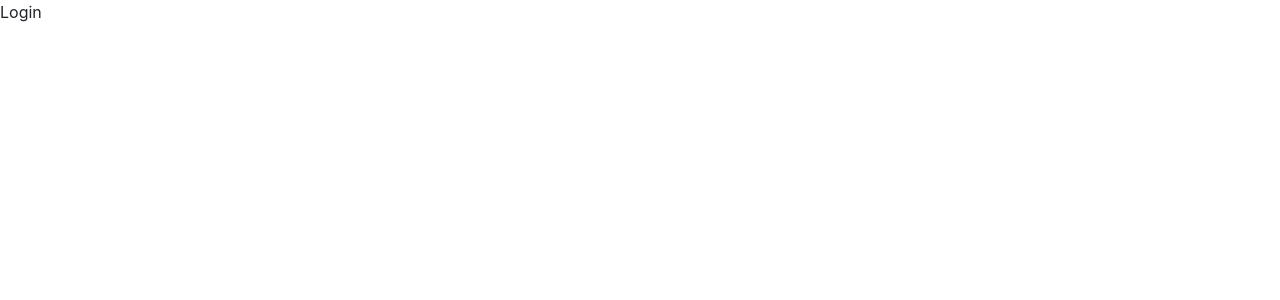
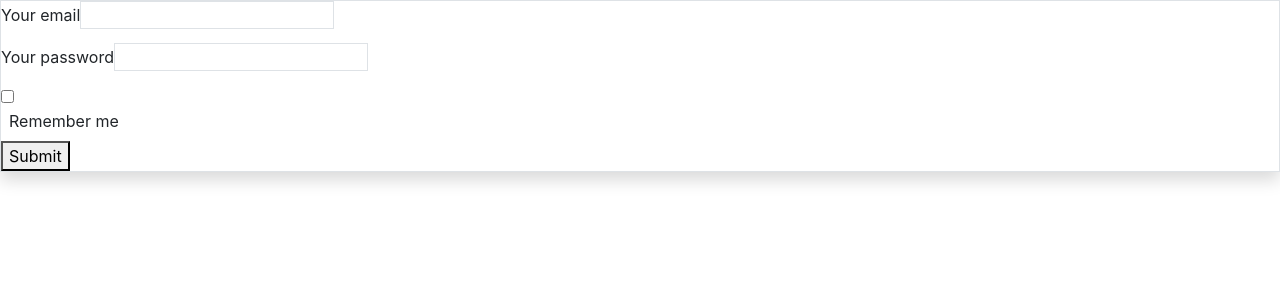
Before and after one commit to ETutorOnlineJobManagementSystem/Etojms, a React (Create React App) app in the folder client/: page /#/login in a window 1280 px wide. Shown: the top 300 px of the page. Built offline with nearby package versions, Linux system fonts and the light colour scheme.

Commit message:
login page

```diff
--- /dev/null
+++ b/client/src/App.css
@@ -0,0 +1,43 @@
+/* App.css */
+
+.Login {
+  display: flex;
+  justify-content: center;
+  align-items: center;
+  height: 100vh;
+  background-color: #f4f4f4;
+}
+
+.login-container {
+  background-color: #fff;
+  padding: 20px;
+  border-radius: 8px;
+  box-shadow: 0 0 10px rgba(0, 0, 0, 0.1);
+}
+
+form {
+  display: flex;
+  flex-direction: column;
+}
+
+label {
+  margin-bottom: 10px;
+}
+
+input {
+  padding: 8px;
+  margin-bottom: 10px;
+}
+
+button {
+  padding: 10px;
+  background-color: #007bff;
+  color: #fff;
+  border: none;
+  border-radius: 4px;
+  cursor: pointer;
+}
+
+button:hover {
+  background-color: #0056b3;
+}
--- /dev/null
+++ b/client/src/screens/login/login.css
@@ -0,0 +1,3 @@
+.input{
+
+}
--- a/client/src/screens/login/login.js
+++ b/client/src/screens/login/login.js
@@ -1,9 +1,51 @@
-import React from 'react'
+// Import necessary React components and hooks
+import React, { useState } from 'react';
 
+
+// Functional component for the login page
 const Login = () => {
+  // State to manage the input values
+  const [username, setUsername] = useState('');
+  const [password, setPassword] = useState('');
+
+  // Function to handle form submission
+  const handleLogin = (e) => {
+    e.preventDefault();
+
+    // You can add authentication logic here (e.g., API request)
+    // For simplicity, let's just log the credentials for now
+    console.log('Username:', username);
+    console.log('Password:', password);
+
+    // You can redirect the user to another page after successful login
+    // For now, let's just clear the form
+    setUsername('');
+    setPassword('');
+  };
+
   return (
-    <div>Login</div>
-  )
-}
+    <>
+    <div class="max-w-sm p-6 bg-white border border-gray-200 rounded-lg shadow dark:bg-gray-800 dark:border-gray-700">
+        <form class="max-w-sm mx-auto">
+            <div class="mb-2">
+                <label for="email" class="block mb-2 text-sm font-medium text-gray-900 dark:text-white">Your email</label>
+                <input type="email" id="email" className=" input bg-gray-50 border border-gray-300 text-gray-900 text-sm rounded-lg focus:ring-blue-500 focus:border-blue-500 block w-full p-2.5 dark:bg-gray-700 dark:border-gray-600 dark:placeholder-gray-400 dark:text-white dark:focus:ring-blue-500 dark:focus:border-blue-500" required />
+            </div>
+            <div class="mb-2">
+                <label for="password" class="block mb-2 text-sm font-medium text-gray-900 dark:text-white">Your password</label>
+                <input type="password" id="password" class="bg-gray-50 border border-gray-300 text-gray-900 text-sm rounded-lg focus:ring-blue-500 focus:border-blue-500 block w-full p-2.5 dark:bg-gray-700 dark:border-gray-600 dark:placeholder-gray-400 dark:text-white dark:focus:ring-blue-500 dark:focus:border-blue-500" required />
+            </div>
+            <div class="flex items-start mb-2">
+                <div class="flex items-center h-5">
+                <input id="remember" type="checkbox" value="" class="w-4 h-4 border border-gray-300 rounded bg-gray-50 focus:ring-3 focus:ring-blue-300 dark:bg-gray-700 dark:border-gray-600 dark:focus:ring-blue-600 dark:ring-offset-gray-800 dark:focus:ring-offset-gray-800" required />
+                </div>
+                <label for="remember" class="ms-2 text-sm font-medium text-gray-900 dark:text-gray-300">Remember me</label>
+            </div>
+            <button type="submit" class="bg-blue-700 hover:bg-blue-800 w-10">Submit</button>
+        </form>
+    </div>
+    </>
+  );
+};
 
 export default Login;
```
